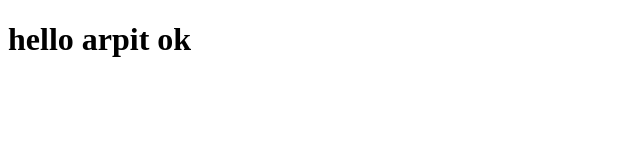
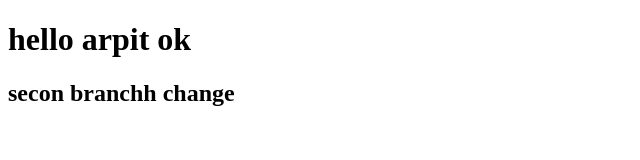
Before and after one commit to 99arpit/jobportal, a plain HTML site: page index.html in a window 1280 px wide. Shown: the whole page, without its empty margins (0-640 px from the left). Drawn offline with Linux system fonts and the light colour scheme.

Commit message:
new branch cummit

```diff
--- a/index.html
+++ b/index.html
@@ -11,6 +11,7 @@
     <h1>hello arpit ok
 
     </h1>
+    <h2>secon branchh change</h2>
 </body>
 
 </html>
```
